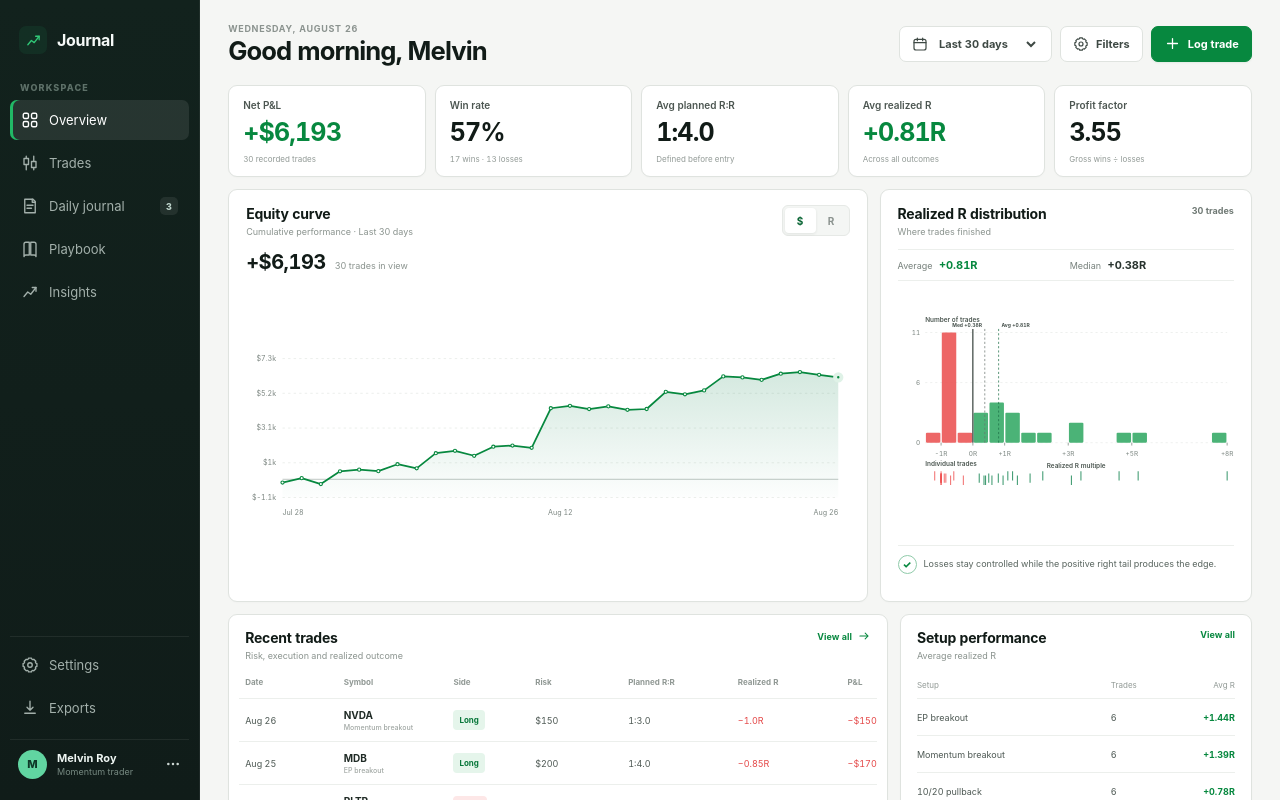
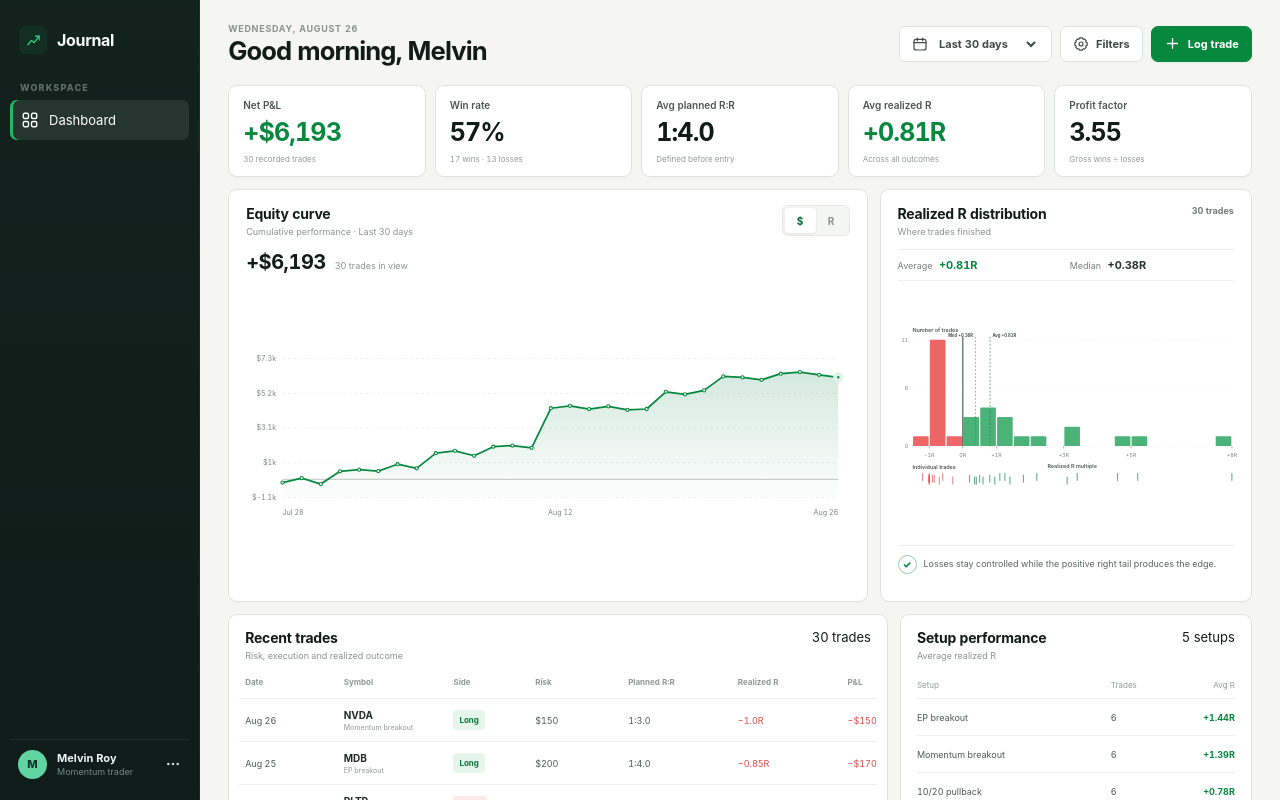
Before and after one commit to Melvinroy/Journal, a Next.js app: page / in a window 1280 px wide. Shown: the top 800 px of the page. Built offline with nearby package versions, Linux system fonts and the light colour scheme.

Commit message:
Fit dashboard to desktop viewport

```diff
--- a/app/page.tsx
+++ b/app/page.tsx
@@ -47,11 +47,7 @@ const seedTrades: Trade[] = rSeries.map((r, index) => {
 });
 
 const nav = [
-  ["Overview", "grid"],
-  ["Trades", "candles"],
-  ["Daily journal", "note"],
-  ["Playbook", "book"],
-  ["Insights", "spark"],
+  ["Dashboard", "grid"],
 ] as const;
 
 function Icon({ name, size = 18 }: { name: string; size?: number }) {
@@ -156,8 +152,8 @@ function DistributionChart({ trades }: { trades: Trade[] }) {
   if (!trades.length) return <div className="empty-chart">No outcomes in this period.</div>;
   const values = trades.map((trade) => trade.r);
   const binSize = .5;
-  const domainMin = Math.min(-1.5, Math.floor(Math.min(...values) / binSize) * binSize);
-  const domainMax = Math.max(8, Math.ceil(Math.max(...values) / binSize) * binSize);
+  const domainMin = Math.min(0, Math.floor(Math.min(...values) / binSize) * binSize);
+  const domainMax = Math.max(domainMin + binSize, Math.ceil(Math.max(...values) / binSize) * binSize);
   const binCount = Math.round((domainMax - domainMin) / binSize);
   const bins = Array.from({ length: binCount }, (_, index) => ({ start: domainMin + index * binSize, count: 0 }));
   values.forEach((value) => {
@@ -165,13 +161,13 @@ function DistributionChart({ trades }: { trades: Trade[] }) {
     bins[Math.max(0, Math.min(raw, bins.length - 1))].count += 1;
   });
 
-  const width = 470;
-  const height = 285;
-  const left = 38;
-  const right = 10;
-  const top = 30;
-  const chartBottom = 184;
-  const rugTop = 224;
+  const width = 560;
+  const height = 300;
+  const left = 24;
+  const right = 4;
+  const top = 28;
+  const chartBottom = 205;
+  const rugTop = 250;
   const maxCount = Math.max(...bins.map((bin) => bin.count), 1);
   const plotWidth = width - left - right;
   const xValue = (value: number) => left + ((value - domainMin) / (domainMax - domainMin)) * plotWidth;
@@ -209,7 +205,7 @@ function DistributionChart({ trades }: { trades: Trade[] }) {
 }
 
 export default function Home() {
-  const [active, setActive] = useState("Overview");
+  const [active, setActive] = useState("Dashboard");
   const [trades, setTrades] = useState<Trade[]>(seedTrades);
   const [modal, setModal] = useState(false);
   const [hydrated, setHydrated] = useState(false);
@@ -282,7 +278,7 @@ export default function Home() {
   }
 
   const rangeLabel = range === "30" ? "Last 30 days" : range === "90" ? "Last 90 days" : range === "ytd" ? "This year" : "All time";
-  const latestTrades = [...filteredTrades].sort((a, b) => b.date.localeCompare(a.date)).slice(0, 5);
+  const latestTrades = [...filteredTrades].sort((a, b) => b.date.localeCompare(a.date));
 
   return (
     <main className="app-shell">
@@ -293,16 +289,12 @@ export default function Home() {
           {nav.map(([label, icon]) => <button key={label} className={`nav-item ${active === label ? "active" : ""}`} onClick={() => setActive(label)}><Icon name={icon}/><span>{label}</span>{label === "Daily journal" && <i>3</i>}</button>)}
         </nav>
         <div className="sidebar-spacer"/>
-        <nav className="utility-nav" aria-label="Utilities">
-          <button className="nav-item"><Icon name="settings"/><span>Settings</span></button>
-          <button className="nav-item"><Icon name="export"/><span>Exports</span></button>
-        </nav>
         <button className="profile"><span className="avatar">M</span><span><b>Melvin Roy</b><small>Momentum trader</small></span><Icon name="more" size={16}/></button>
       </aside>
 
       <section className="workspace">
         <header className="topbar">
-          <div><p className="eyebrow">{todayLabel}</p><h1>{active === "Overview" ? greeting : active}</h1></div>
+          <div><p className="eyebrow">{todayLabel}</p><h1>{greeting}</h1></div>
           <div className="header-actions">
             <label className="range-control"><Icon name="calendar" size={16}/><span className="sr-only">Date range</span><select value={range} onChange={(event) => setRange(event.target.value as RangeKey)}><option value="30">Last 30 days</option><option value="90">Last 90 days</option><option value="ytd">This year</option><option value="all">All time</option></select></label>
             <button className="secondary-button"><Icon name="settings" size={16}/> Filters</button>
@@ -338,7 +330,7 @@ export default function Home() {
 
         <section className="lower-grid">
           <article className="panel trades-panel">
-            <div className="panel-heading"><div><h2>Recent trades</h2><p>Risk, execution and realized outcome</p></div><button className="text-button" onClick={() => setActive("Trades")}>View all <Icon name="arrow" size={14}/></button></div>
+            <div className="panel-heading"><div><h2>Recent trades</h2><p>Risk, execution and realized outcome</p></div><span className="panel-meta">{filteredTrades.length} trades</span></div>
             <div className="trade-table">
               <div className="trade-row table-head"><span>Date</span><span>Symbol</span><span>Side</span><span>Risk</span><span>Planned R:R</span><span>Realized R</span><span>P&amp;L</span><span>Grade</span></div>
               {latestTrades.map((trade) => <div className="trade-row" key={trade.id}><span>{shortDate(trade.date)}</span><span className="symbol-cell">{trade.symbol}<small>{trade.setup}</small></span><span><i className={`side-pill ${trade.side.toLowerCase()}`}>{trade.side}</i></span><span>{formatMoney(trade.risk, false)}</span><span>1:{trade.plannedR.toFixed(1)}</span><span className={trade.r >= 0 ? "positive" : "negative"}>{formatR(trade.r)}</span><span className={trade.pnl >= 0 ? "positive" : "negative"}>{formatMoney(trade.pnl)}</span><span><i className={`grade grade-${trade.grade.toLowerCase()}`}>{trade.grade}</i></span></div>)}
@@ -346,8 +338,8 @@ export default function Home() {
           </article>
 
           <article className="panel setup-panel">
-            <div className="panel-heading"><div><h2>Setup performance</h2><p>Average realized R</p></div><button className="text-button">View all</button></div>
-            <div className="setup-table"><div className="setup-row setup-head"><span>Setup</span><span>Trades</span><span>Avg R</span></div>{setupPerformance.slice(0, 5).map((item) => <div className="setup-row" key={item.setup}><span>{item.setup}</span><span>{item.count}</span><b className={item.avgR >= 0 ? "positive" : "negative"}>{formatR(item.avgR)}</b></div>)}</div>
+            <div className="panel-heading"><div><h2>Setup performance</h2><p>Average realized R</p></div><span className="panel-meta">{setupPerformance.length} setups</span></div>
+            <div className="setup-table"><div className="setup-row setup-head"><span>Setup</span><span>Trades</span><span>Avg R</span></div>{setupPerformance.map((item) => <div className="setup-row" key={item.setup}><span>{item.setup}</span><span>{item.count}</span><b className={item.avgR >= 0 ? "positive" : "negative"}>{formatR(item.avgR)}</b></div>)}</div>
           </article>
         </section>
       </section>
```
